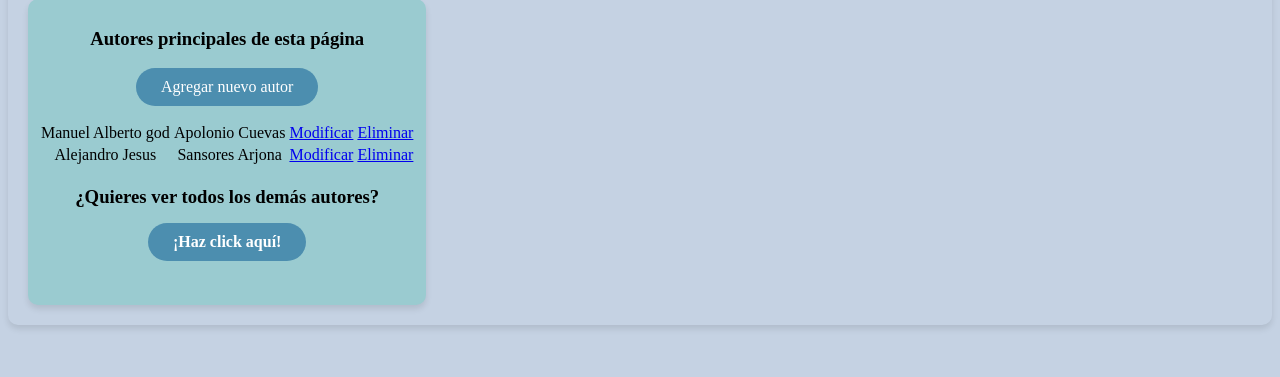
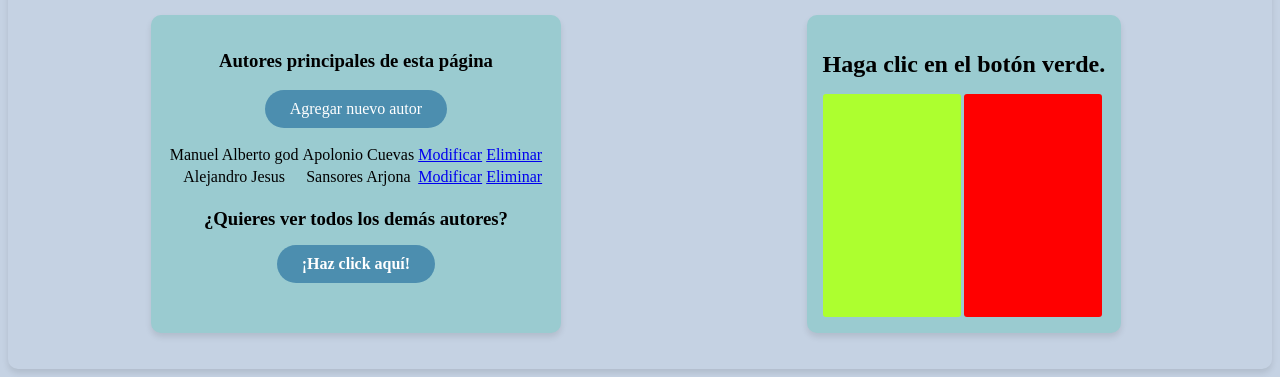
Before and after one commit to Apoloniowo/programacion_web, a Django app: page /lista in a window 1280 px wide. Shown: the part 424-801 px from the top of the page. Before the commit the page ends 753 px from the top, so only its background shows below. Run offline with Django 5.2, Linux system fonts and the light colour scheme; data comes from the database, SQL or seed files in the repository.

Commit message:
vistas listas, solo falta el view y que coloques el link en el botón rojo xd

```diff
--- a/peripateticos_site/opgg/templates/autores-lista.html
+++ b/peripateticos_site/opgg/templates/autores-lista.html
@@ -18,7 +18,8 @@
             allowFullScreen></iframe>
     </div>
 
-    <div class="card" style="text-align: center;">
+    <div style="display:inline-flex; justify-content: space-around; width: 95vw;">
+        <div class="card" style="text-align: center; padding: 1rem; margin: 1rem;">
             <h3>Autores principales de esta página</h3>
             <a style="margin-top:0px;" class="botonsito" href="/crear">Agregar nuevo autor</a>
             <table>
@@ -33,12 +34,23 @@
                 </tr>
                 {% endfor%}
             </table>
-        <h3>¿Quieres ver todos los demás autores? <br><a class="botonsito" href="/todosautores">¡Haz click aquí!</a></h3>
+            <h3>¿Quieres ver todos los demás autores? <br><a class="botonsito" href="/todosautores">¡Haz click aquí!</a>
+            </h3>
         </div>
 
-    <div>
+        <div class="card" style="padding: 1rem; margin: 1rem; display: flex; flex-direction: column; align-items: center;">
+            <h2 style="margin-bottom: 1rem;">Haga clic en el botón verde.</h2>
+
+            <div style="display: flex; justify-content: space-between; width: 100%;height: -webkit-fill-available">
+
+                <a href="https://www.youtube.com/embed/qUEM5m2fv-s" style="width: 50%;"><button style="background-color: greenyellow;width: 98%;height: -webkit-fill-available;"></button></a>
+
+                <a href="" style="width: 50%;"><button style="background-color: red;width: 98%;height: -webkit-fill-available;"></button></a>
 
             </div>
+        </div>
+    </div>
+
 
 
 </body>
--- a/peripateticos_site/opgg/views.py
+++ b/peripateticos_site/opgg/views.py
@@ -47,7 +47,6 @@ class ListaTodoAutores(ListView):
     def get_queryset(self):
         return Autores.objects.all
 
-
 class CrearAutorView(CreateView):
     template_name = 'crear-autor.html'
     model = Autores
```
Also changed, not shown: peripateticos_site/opgg/templates/error.html (added, +30 -0 lines). Lines whose indentation alone changed are shown as unchanged.
